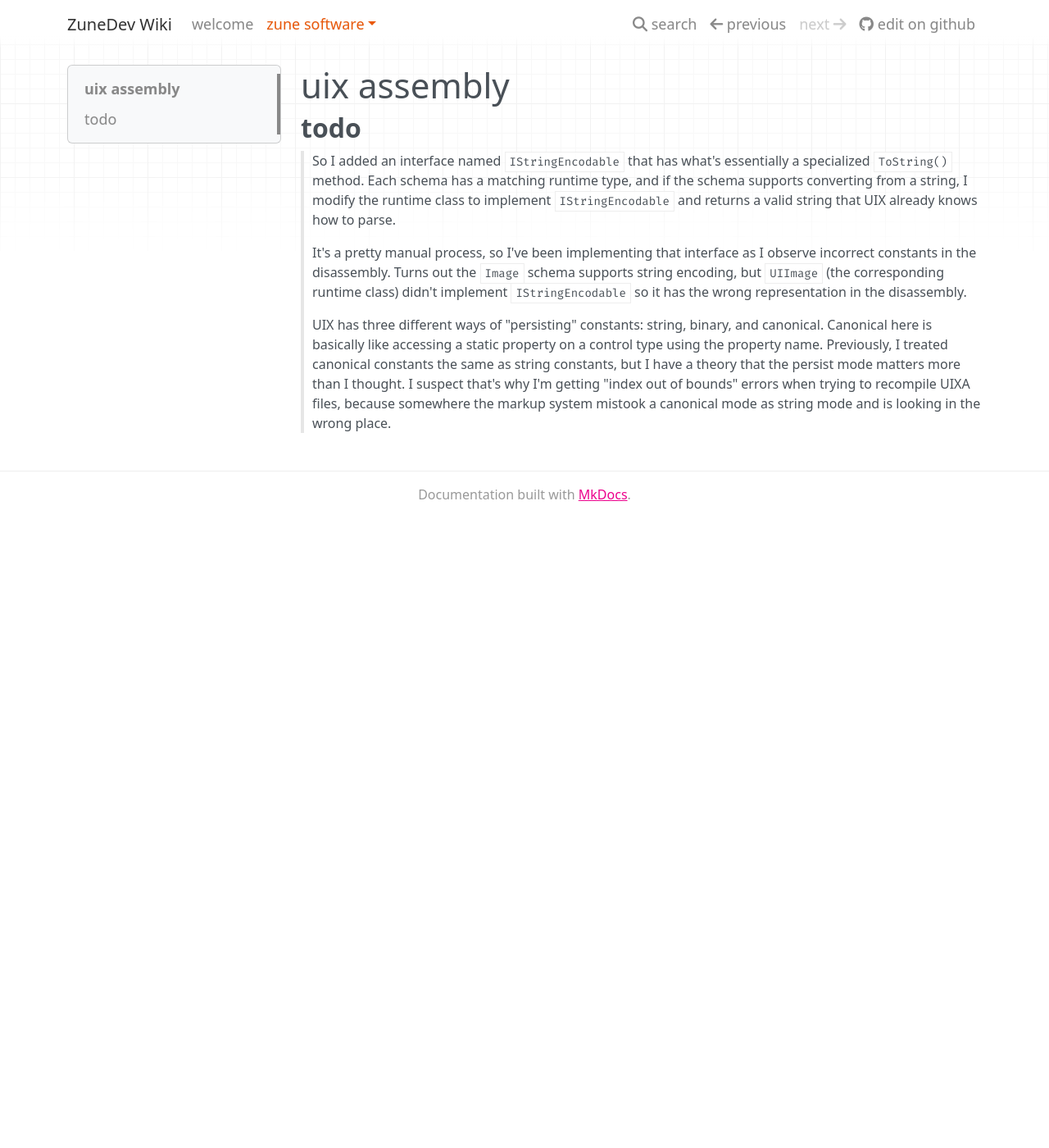
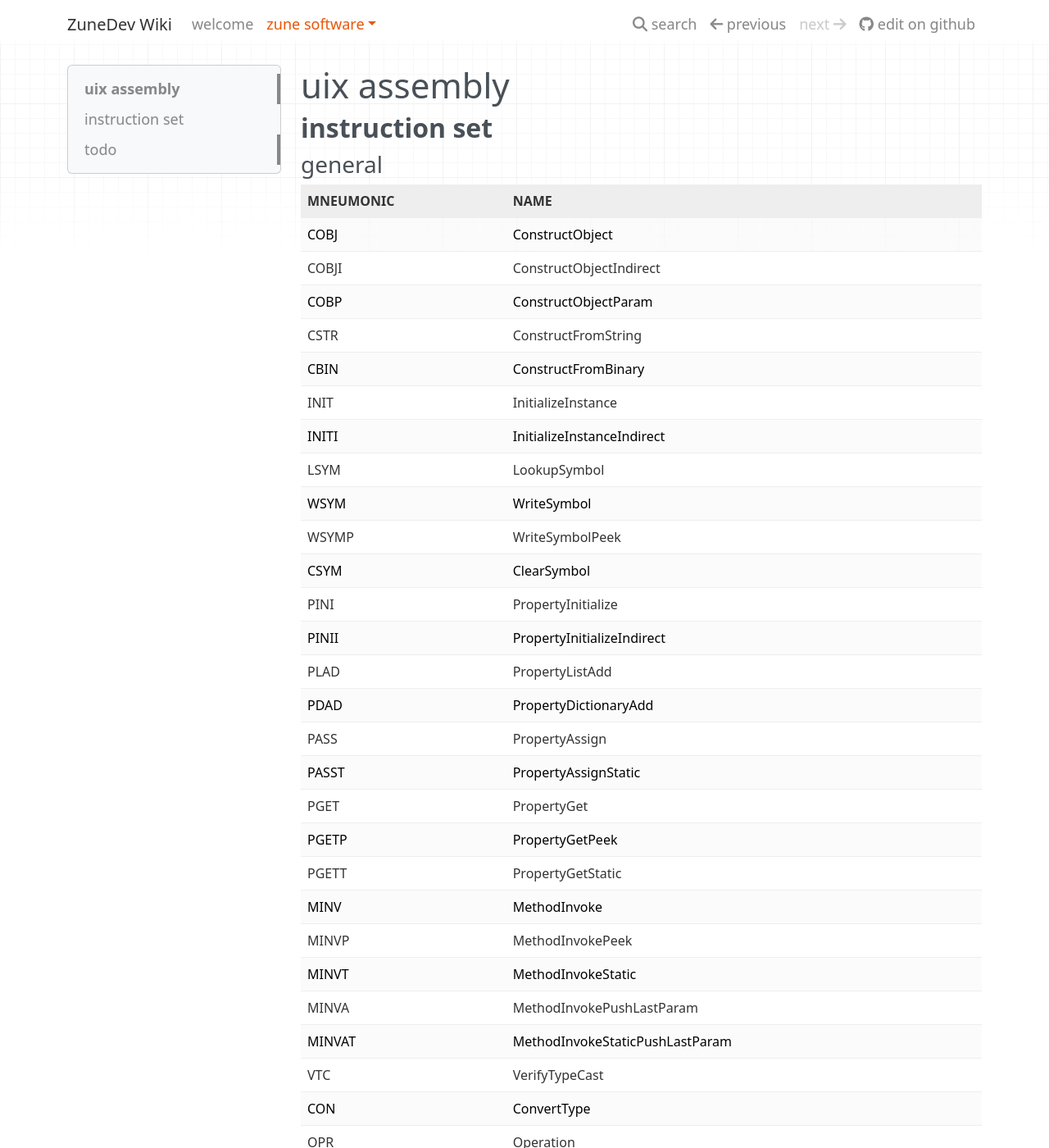
Before and after one commit to ZuneDev/Wiki, an MkDocs documentation site: the page built from docs/Zune software/Iris/uix-assembly.md, in a window 1280 px wide and 1400 px high. Shown: the whole window at 82% size. Built offline with MkDocs 1.6.1, drawn with Linux system fonts in a browser that asks for light colours; nearby versions of some CDN libraries; some of the changed text lies outside the part shown.

Commit message:
Add UIXA instruction set

```diff
--- a/docs/Zune software/Iris/uix-assembly.md
+++ b/docs/Zune software/Iris/uix-assembly.md
@@ -1,8 +1,82 @@
 # UIX Assembly
+## Instruction Set
+### General
+Mneumonic | Name
+--------- | ----
+COBJ | ConstructObject
+COBJI | ConstructObjectIndirect
+COBP | ConstructObjectParam
+CSTR | ConstructFromString
+CBIN | ConstructFromBinary
+INIT | InitializeInstance
+INITI | InitializeInstanceIndirect
+LSYM | LookupSymbol
+WSYM | WriteSymbol
+WSYMP | WriteSymbolPeek
+CSYM | ClearSymbol
+PINI | PropertyInitialize
+PINII | PropertyInitializeIndirect
+PLAD | PropertyListAdd
+PDAD | PropertyDictionaryAdd
+PASS | PropertyAssign
+PASST | PropertyAssignStatic
+PGET | PropertyGet
+PGETP | PropertyGetPeek
+PGETT | PropertyGetStatic
+MINV | MethodInvoke
+MINVP | MethodInvokePeek
+MINVT | MethodInvokeStatic
+MINVA | MethodInvokePushLastParam
+MINVAT | MethodInvokeStaticPushLastParam
+VTC | VerifyTypeCast
+CON | ConvertType
+OPR | Operation
+ISC | IsCheck
+ASC | As
+TYP | TypeOf
+PSHN | PushNull
+PSHC | PushConstant
+PSHT | PushThis
+DIS | DiscardValue
+RET | ReturnValue
+RETV | ReturnVoid
+JMPF | JumpIfFalse
+JMPFP | JumpIfFalsePeek
+JMPTP | JumpIfTruePeek
+JMPD | JumpIfDictionaryContains
+JMPNP | JumpIfNullPeek
+JMP | Jump
+CLIS | ConstructListenerStorage
+LIS | Listen
+LISD | DestructiveListen
+DBG | EnterDebugState
+
+### Math Operators
+Mneumonic | Name
+--------- | ----
+ADD | MathAdd
+SUB | MathSubtract
+MUL | MathMultiply
+DIV | MathDivide
+MOD | MathModulus
+NEG | MathModulus
+AND | LogicalAnd
+ORR | LogicalOr
+NOT | LogicalNot
+REQ | RelationalEquals
+RNE | RelationalNotEquals
+RLT | RelationalLessThan
+RGT | RelationalGreaterThan
+RLE | RelationalLessThanEquals
+RGE | RelationalGreaterThanEquals
+RIS | RelationalIs
+INC | PostIncrement
+DEC | PostDecrement
+
 
 ## TODO
+
+### `IStringEncodable`
 > So I added an interface named `IStringEncodable` that has what's essentially a specialized `ToString()` method. Each schema has a matching runtime type, and if the schema supports converting from a string, I modify the runtime class to implement `IStringEncodable` and returns a valid string that UIX already knows how to parse.
 
 > It's a pretty manual process, so I've been implementing that interface as I observe incorrect constants in the disassembly. Turns out the `Image` schema supports string encoding, but `UIImage` (the corresponding runtime class) didn't implement `IStringEncodable` so it has the wrong representation in the disassembly.
-
-> UIX has three different ways of "persisting" constants: string, binary, and canonical. Canonical here is basically like accessing a static property on a control type using the property name. Previously, I treated canonical constants the same as string constants, but I have a theory that the persist mode matters more than I thought. I suspect that's why I'm getting "index out of bounds" errors when trying to recompile UIXA files, because somewhere the markup system mistook a canonical mode as string mode and is looking in the wrong place.
```
